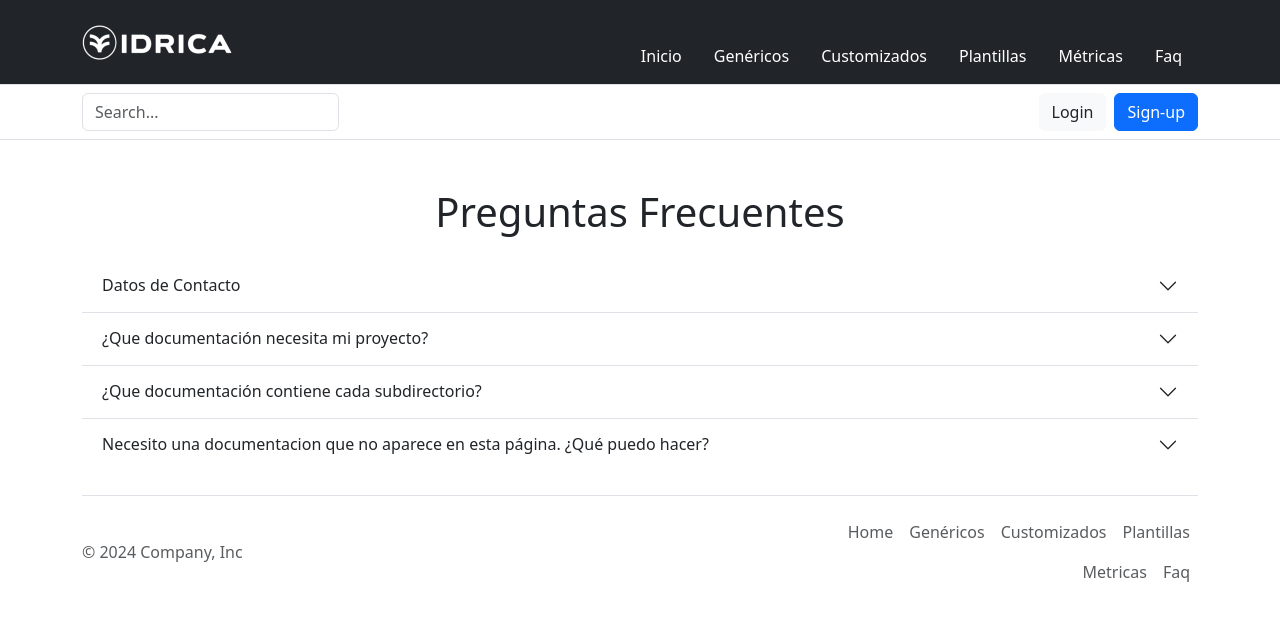
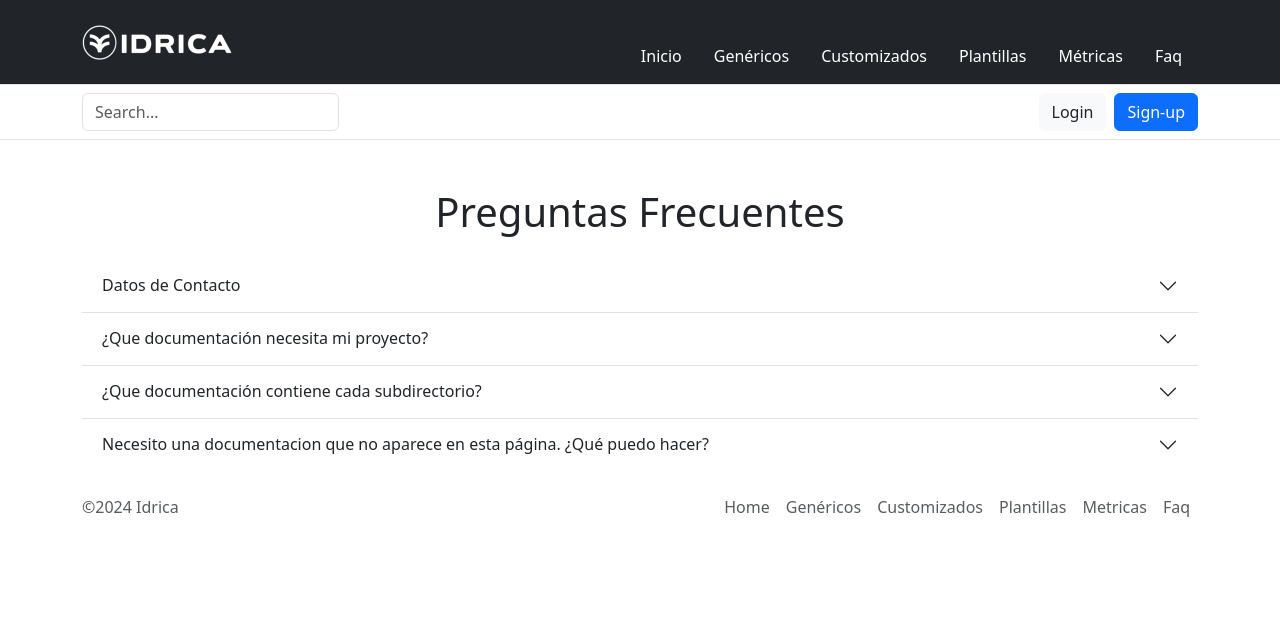
Before and after one commit to franciscoalanzavesromero/pmo, a React (Create React App) app: page /pmo/Faq in a window 1280 px wide. Shown: the top 620 px of the page. Built offline with nearby package versions, Linux system fonts and the light colour scheme.

Commit message:
Faq y tablas

```diff
--- a/src/components/Footer.js
+++ b/src/components/Footer.js
@@ -4,12 +4,15 @@ import { Link } from 'react-router-dom';
 function Footer() {
   return (
     <div className="container">
-      <footer className="d-flex flex-wrap justify-content-between align-items-center py-3 my-4 border-top">
-        <p className="col-md-4 mb-0 text-body-secondary">© 2024 Company, Inc</p>
-        <a href="/" className="col-md-4 d-flex align-items-center justify-content-center mb-3 mb-md-0 me-md-auto link-body-emphasis text-decoration-none">
+      <footer className="footer py-3  d-flex justify-content-between align-items-center">
+        <div>
+          <p className="mb-0 text-body-secondary">©2024  Idrica</p>
+        </div>
+        <div className="d-flex align-items-center">
+          <a href="/" className="link-body-emphasis text-decoration-none">
             <svg className="bi me-2" width={40} height={32}><use xlinkHref="#bootstrap" /></svg>
           </a>
-        <ul className="nav col-md-4 justify-content-end">
+          <ul className="nav">
             <li className="nav-item"><Link to="/" className="nav-link px-2 text-body-secondary">Home</Link></li>
             <li className="nav-item"><Link to="/Genericos" className="nav-link px-2 text-body-secondary">Genéricos</Link></li>
             <li className="nav-item"><Link to="/Customizados" className="nav-link px-2 text-body-secondary">Customizados</Link></li>
@@ -18,6 +21,7 @@ function Footer() {
             <li className="nav-item"><Link to="/Faq" className="nav-link px-2 text-body-secondary">Faq</Link></li>
             {/* Agrega más enlaces aquí si es necesario */}
           </ul>
+        </div>
       </footer>
     </div>
   );
```
Lines whose indentation alone changed are shown as unchanged.
